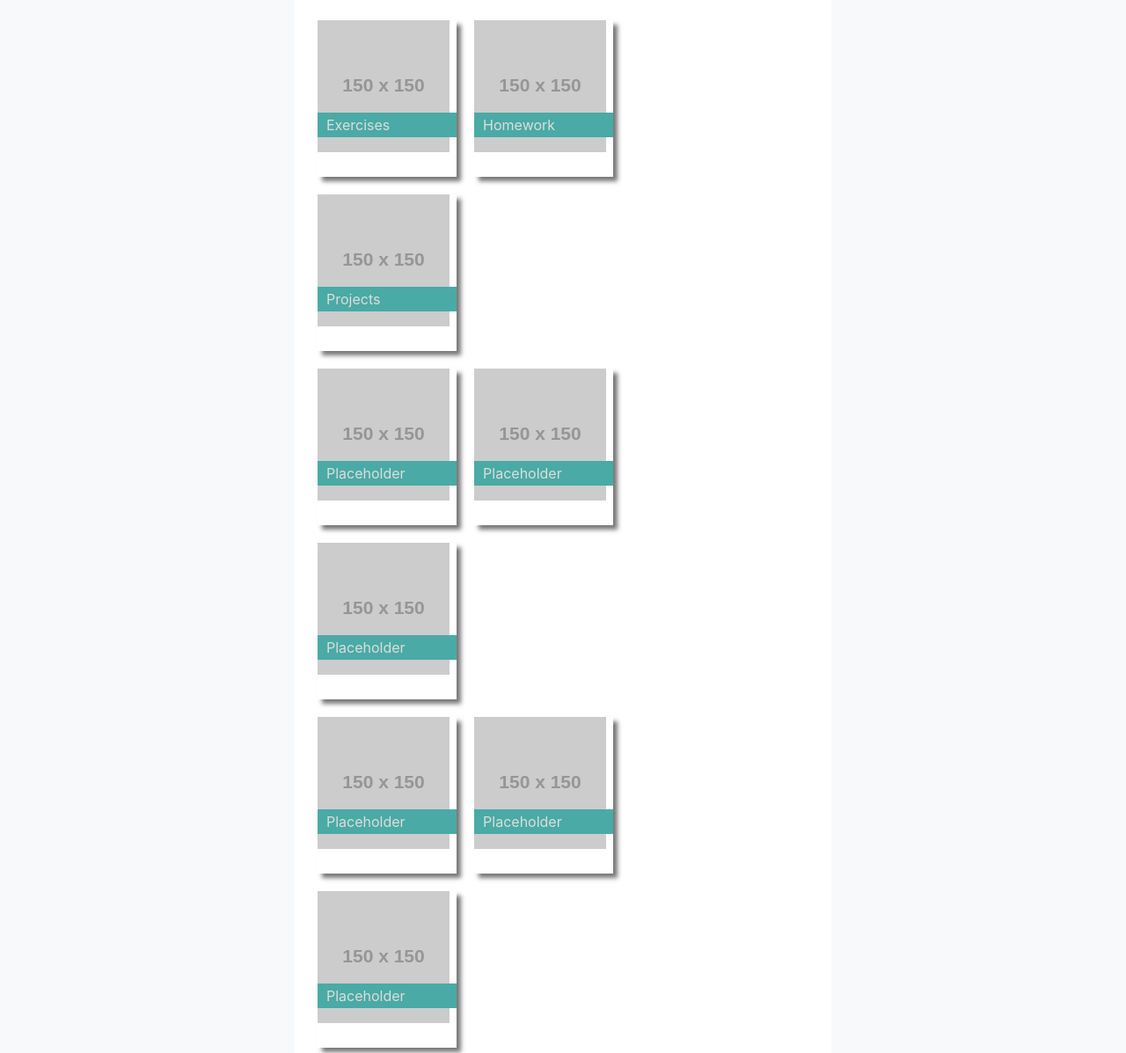
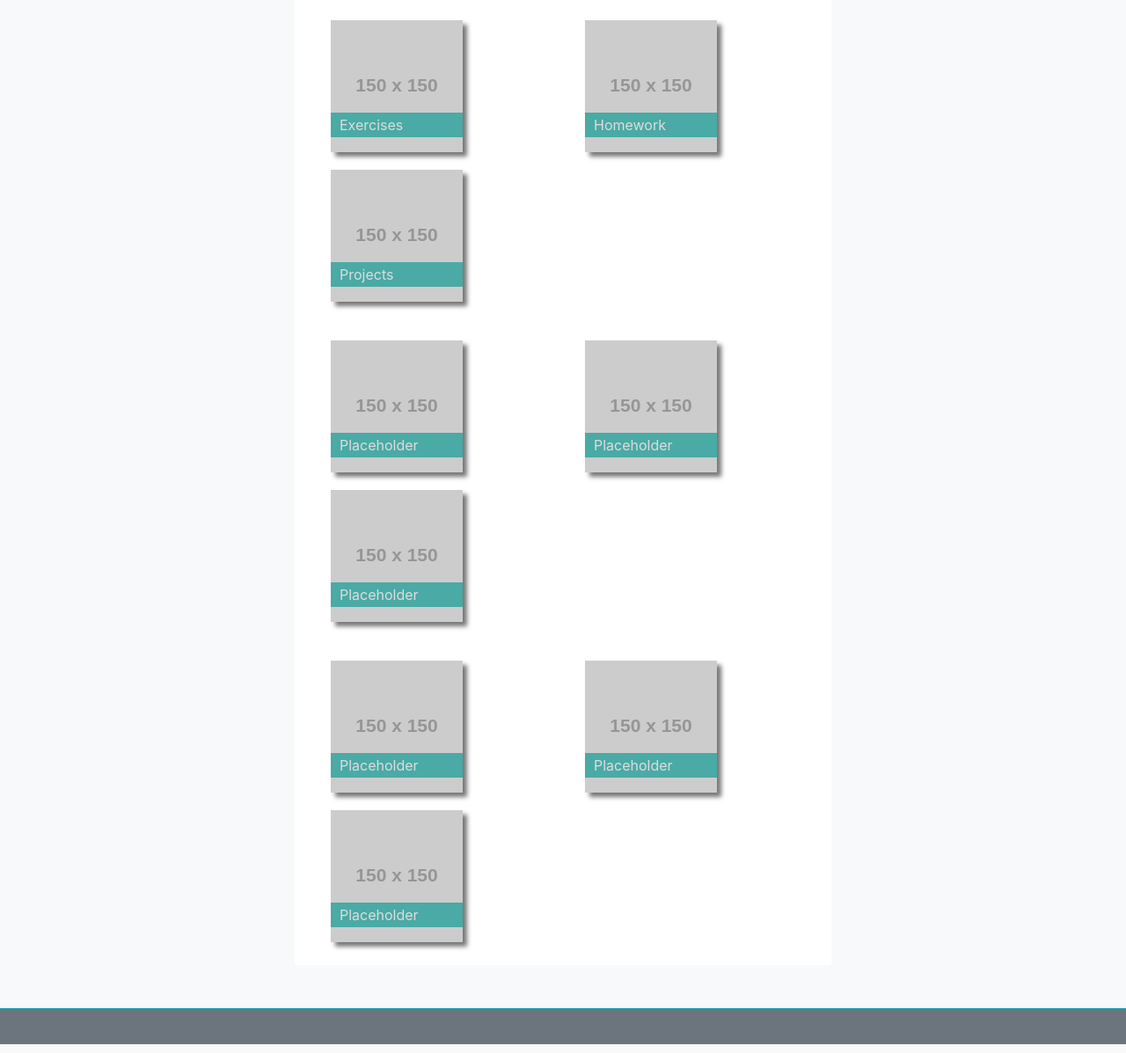
Before and after one commit to groscoe42/Bootstrap-Portfolio, a plain HTML site: page portfolio.html in a window 1280 px wide. Shown: the part 243-1440 px from the top of the page at 88% size. Drawn offline with nearby package versions, Linux system fonts and the light colour scheme; placeholder pictures from the web are drawn by us.

Commit message:
final ish

```diff
--- a/assets/style.css
+++ b/assets/style.css
@@ -9,8 +9,7 @@ body {
     float:left;
     /* overflow:hidden; */
     margin:10px;
-    width:31%;
-    height:28%;
+    height:150px;
     box-shadow:5px 5px 5px #777777}
 
 #ih4 {
--- a/portfolio.html
+++ b/portfolio.html
@@ -60,6 +60,9 @@
                         <div class="row">
                             <div class="col md-12">
                                 <div class="p-3">
+                                    <div class="container">
+                                        <div class="row">
+                                            <div class="col col-md">
                                                 <div class=ihold id=ih1>
                                                     <a href="#">
                                                         <img src=https://via.placeholder.com/150x150 class=port>
@@ -68,6 +71,8 @@
                                                         </div>
                                                     </a>
                                                 </div>
+                                            </div>
+                                            <div class="col col-md">
                                                 <div class=ihold id=ih2>
                                                     <a href="#">
                                                         <img src=https://via.placeholder.com/150x150 class=port>
@@ -76,6 +81,8 @@
                                                         </div>
                                                     </a>
                                                 </div>
+                                            </div>
+                                            <div class="col col-md">
                                                 <div class=ihold id=ih3>
                                                     <a href="#">
                                                         <img src=https://via.placeholder.com/150x150 class=port>
@@ -84,7 +91,11 @@
                                                         </div>
                                                     </a>
                                                 </div>
+                                            </div>
+                                        </div>
                                         <br>
+                                        <div class="row">
+                                            <div class="col col-md">
                                                 <div class=ihold id=ih4>
                                                     <a href="#">
                                                         <img src=https://via.placeholder.com/150x150 class=port>
@@ -93,6 +104,8 @@
                                                         </div>
                                                     </a>
                                                 </div>
+                                            </div>
+                                            <div class="col col-md">
                                                 <div class=ihold id=ih5>
                                                     <a href="#">
                                                         <img src=https://via.placeholder.com/150x150 class=port>
@@ -101,6 +114,8 @@
                                                         </div>
                                                     </a>
                                                 </div>
+                                            </div>
+                                            <div class="col col-md">
                                                 <div class=ihold id=ih6>
                                                     <a href="#">
                                                         <img src=https://via.placeholder.com/150x150 class=port>
@@ -109,7 +124,11 @@
                                                         </div>
                                                     </a>
                                                 </div>
+                                            </div>
+                                        </div>
                                         <br>
+                                        <div class="row">
+                                            <div class="col col-md">
                                                 <div class=ihold id=ih7>
                                                     <a href="#">
                                                         <img src=https://via.placeholder.com/150x150 class=port>
@@ -118,6 +137,8 @@
                                                         </div>
                                                     </a>
                                                 </div>
+                                            </div>
+                                            <div class="col col-md">
                                                 <div class=ihold id=ih8>
                                                     <a href="#">
                                                         <img src=https://via.placeholder.com/150x150 class=port>
@@ -126,6 +147,8 @@
                                                         </div>
                                                     </a>
                                                 </div>
+                                            </div>
+                                            <div class="col col-md">
                                                 <div class=ihold id=ih9>
                                                     <a href="#">
                                                         <img src=https://via.placeholder.com/150x150 class=port>
@@ -133,6 +156,9 @@
                                                             Placeholder
                                                         </div>
                                                     </a>
+                                                </div>
+                                            </div>
+                                        </div>
                                     </div>
                                 </div>
                             </div>
```
Lines whose indentation alone changed are shown as unchanged.
